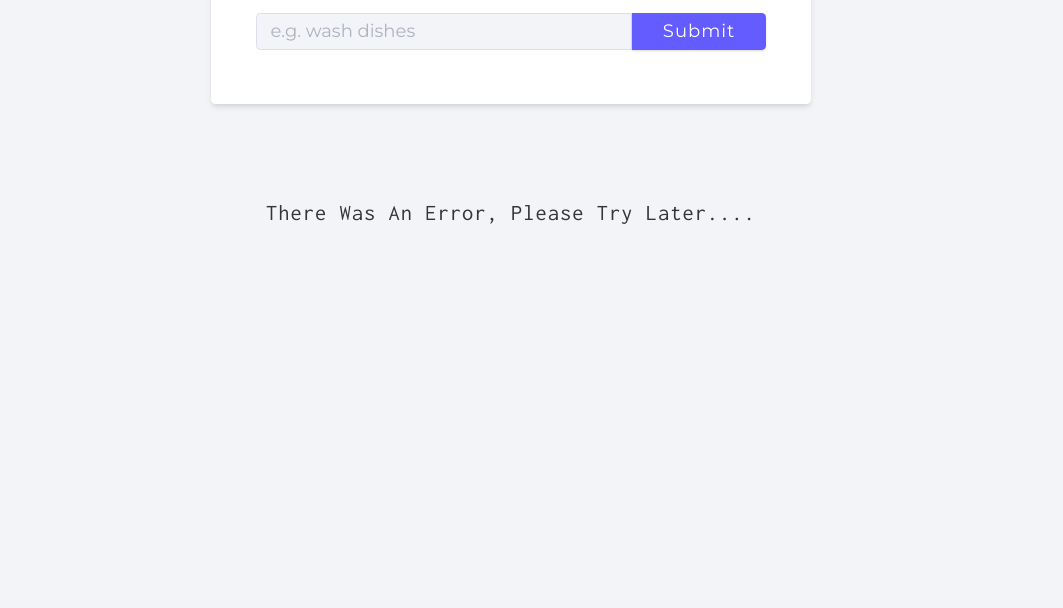
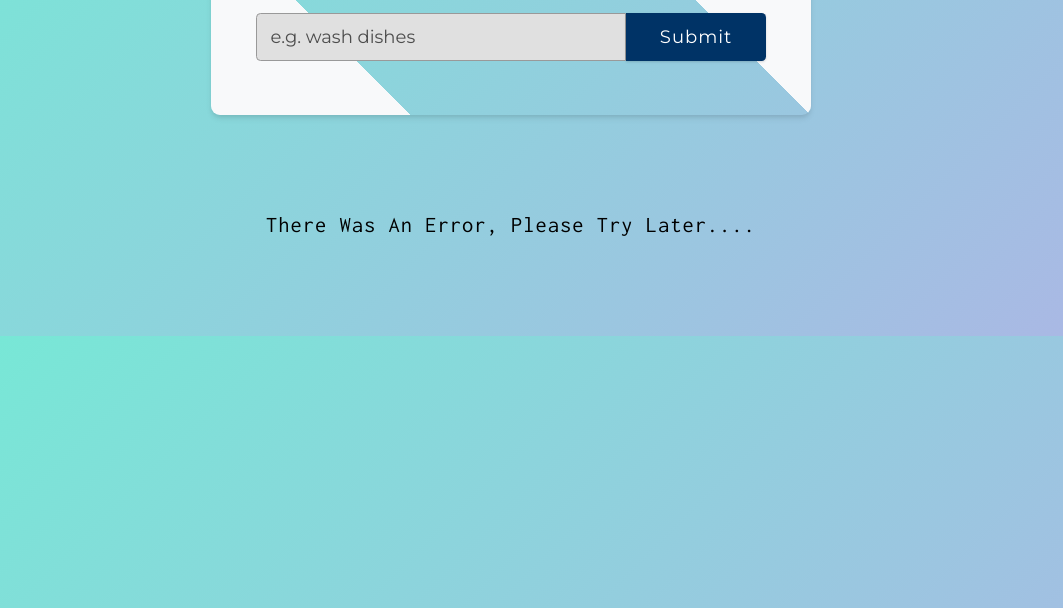
Before and after one commit to akmalrizaev/node-task-manager, a website: page public/index.html in a window 1280 px wide. Shown: the part 192-800 px from the top of the page, without its empty margins (129-1192 px from the left). Drawn offline with nearby package versions, Linux system fonts and the light colour scheme; no server answers.

Commit message:
Styling Front-End

```diff
--- a/public/main.css
+++ b/public/main.css
@@ -7,22 +7,37 @@
 :root {
   /* COLORS  */
   /* primary */
-  --primary-0: #f0efff;
+  /* --primary-0: #f0efff;
   --primary-50: #d8d6ff;
   --primary-100: #c1beff;
   --primary-200: #aaa5ff;
   --primary-300: #938dff;
-  --primary-400: #7b74ff;
+  --primary-400: #7b74ff; */
+
+  --primary-0: #e6f7ff;
+  --primary-50: #b3e0ff;
+  --primary-100: #80ccff;
+  --primary-200: #4da6e6;
+  --primary-300: #2677a2;
+  --primary-400: #1a5276;
   /* main */
-  --primary-500: #645cff;
+  /* --primary-500: #645cff;
   --primary-600: #554ed9;
   --primary-700: #4640b3;
   --primary-800: #37338c;
   --primary-900: #282566;
   --primary-1000: #191740;
-  --primary-1100: #0a0919;
+  --primary-1100: #0a0919; */
+
+  --primary-500: #003366;
+  --primary-600: #00284d;
+  --primary-700: #001a33;
+  --primary-800: #000d19;
+  --primary-900: #00060c;
+  --primary-1000: #000000;
+  --primary-1100: #000000;
   /* grey */
-  --grey-0: #fafbfc;
+  /* --grey-0: #fafbfc;
   --grey-50: #f2f4f8;
   --grey-100: #eaedf3;
   --grey-200: #e2e7ef;
@@ -34,28 +49,69 @@
   --grey-800: #70747c;
   --grey-900: #51545a;
   --grey-1000: #333538;
-  --grey-1100: #141516;
+  --grey-1100: #141516; */
+
+  --grey-0: #f5f5f5;
+  --grey-50: #e0e0e0;
+  --grey-100: #cccccc;
+  --grey-200: #b3b3b3;
+  --grey-300: #999999;
+  --grey-400: #808080;
+  --grey-500: #666666;
+  --grey-600: #4d4d4d;
+  --grey-700: #333333;
+  --grey-800: #1a1a1a;
+  --grey-900: #000000;
+  --grey-1000: #000000;
+  --grey-1100: #000000;
 
   /* rest */
-  --black: #222;
+  /* --black: #222;
   --white: #fff;
   --red-light: #f8d7da;
   --red-dark: #842029;
   --green-light: #d1e7dd;
-  --green-dark: #0f5132;
+  --green-dark: #0f5132; */
+
+  --black: #000000;
+  --white: #ffffff;
+  --red-light: #ffcccc;
+  --red-dark: #990000;
+  --green-light: #ccffcc;
+  --green-dark: #006600;
 
   /* typography */
   --headingFont: 'Inconsolata', monospace;
   --bodyFont: 'Montserrat', sans-serif;
   --smallText: 0.7em;
   /* rest */
-  --backgroundColor: var(--grey-50);
+  /* --backgroundColor: var(--grey-50); */
+  /* --background-color: #f0f5fd; */
+  --background-color: #f4f4f4;
   --textColor: var(--grey-1000);
   --borderRadius: 0.25rem;
   --letterSpacing: 1px;
   --transition: 0.3s ease-in-out all;
   --max-width: 1120px;
   --fixed-width: 600px;
+  --background-gradient: linear-gradient(135deg, #74ebd5, #acb6e5);
+  --form-background-pattern: linear-gradient(
+      45deg,
+      #f8f9fa 25%,
+      transparent 25%,
+      transparent 75%,
+      #f8f9fa 75%,
+      #f8f9fa
+    ),
+    linear-gradient(
+      45deg,
+      #f8f9fa 25%,
+      transparent 25%,
+      transparent 75%,
+      #f8f9fa 75%,
+      #f8f9fa
+    );
+
   /* box shadows */
   --shadow-1: 0 1px 3px 0 rgba(0, 0, 0, 0.1), 0 1px 2px 0 rgba(0, 0, 0, 0.06);
   --shadow-2: 0 4px 6px -1px rgba(0, 0, 0, 0.1),
@@ -71,7 +127,7 @@ html {
 }
 
 body {
-  background: var(--backgroundColor);
+  background: var(--background-gradient);
   color: var(--textColor);
   font-family: var(--bodyFont);
   font-weight: 400;
@@ -141,7 +197,8 @@ a {
   border: none;
   border-radius: var(--borderRadius);
   letter-spacing: var(--letterSpacing);
-  padding: 0.375rem 0.75rem;
+  /* padding: 0.375rem 0.75rem; */
+  padding: 0.75rem 1.5rem; /* Adjust padding for a more prominent button */
   box-shadow: var(--shadow-1);
   transition: var(--transition);
   text-transform: capitalize;
@@ -151,6 +208,9 @@ a {
   color: var(--white);
   background: var(--primary-700);
   box-shadow: var(--shadow-2);
+  transform: scale(
+    1.05
+  ); /* Add a slight scale effect on hover for a subtle animation */
 }
 button.small {
   padding: 0.25rem 0.5rem;
@@ -174,10 +234,14 @@ button.block {
 *************/
 form {
   width: 100%;
-  background: var(--white);
+  /* background: var(--white);
   border-radius: var(--borderRadius);
-  box-shadow: var(--shadow-2);
+  box-shadow: var(--shadow-2); */
   padding: 2rem 2.5rem;
+
+  background: var(--form-background-pattern); /* Change background color */
+  border-radius: 0.5rem; /* Add more rounded corners */
+  box-shadow: var(--shadow-2); /* Add a subtle box-shadow */
 }
 label {
   display: block;
@@ -341,14 +405,18 @@ form > :last-child {
   gap: 1rem;
 }
 .single-task {
-  padding: 1rem 2.5rem;
-  background: var(--white);
+  /* padding: 1rem 2.5rem; */
+  /* background: var(--white); */
   border-radius: var(--borderRadius);
-  box-shadow: var(--shadow-2);
+  /* box-shadow: var(--shadow-2); */
   transition: var(--transition);
   display: flex;
   justify-content: space-between;
   align-items: center;
+  padding: 1.5rem 2.5rem; /* Adjust padding for better spacing */
+  /* background: var(--white);  */
+  background: var(--form-background-pattern);
+  box-shadow: var(--shadow-3); /* Add a bit more shadow */
 }
 .single-task:hover {
   box-shadow: var(--shadow-4);
```
